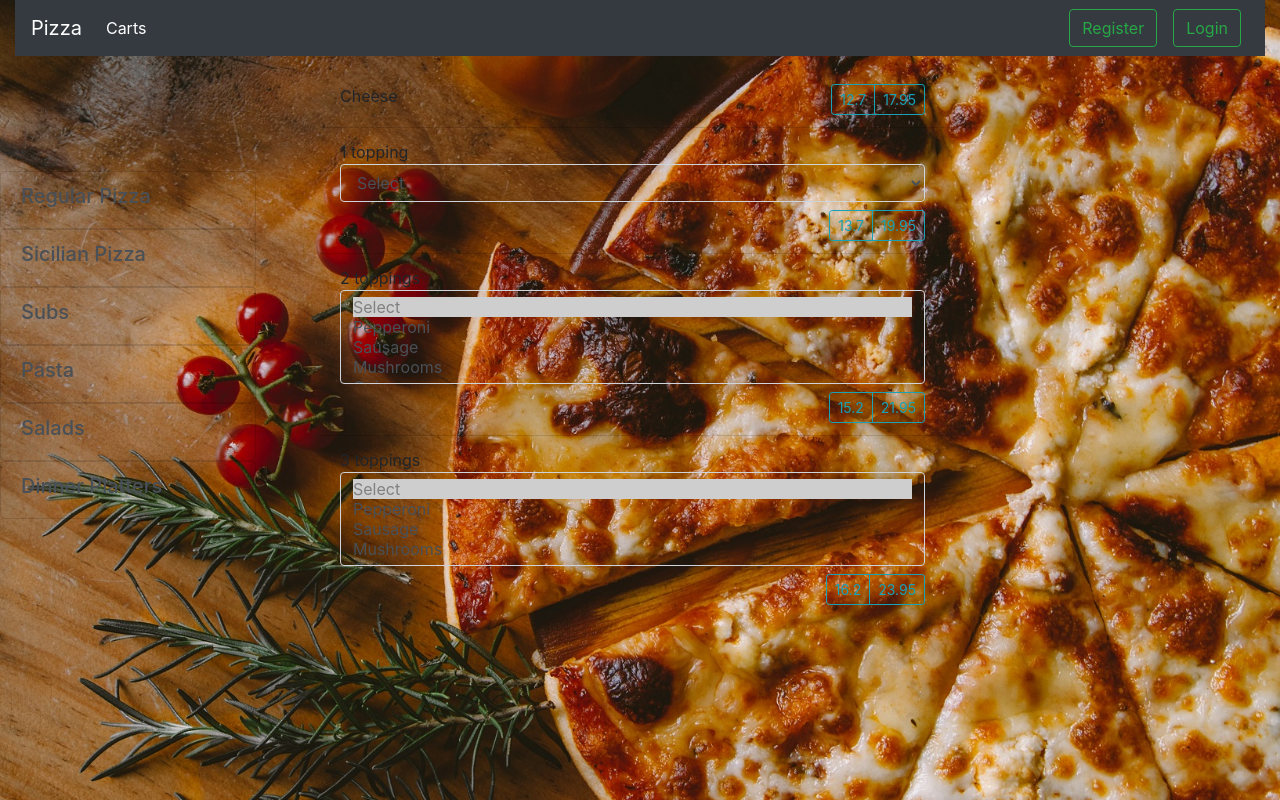
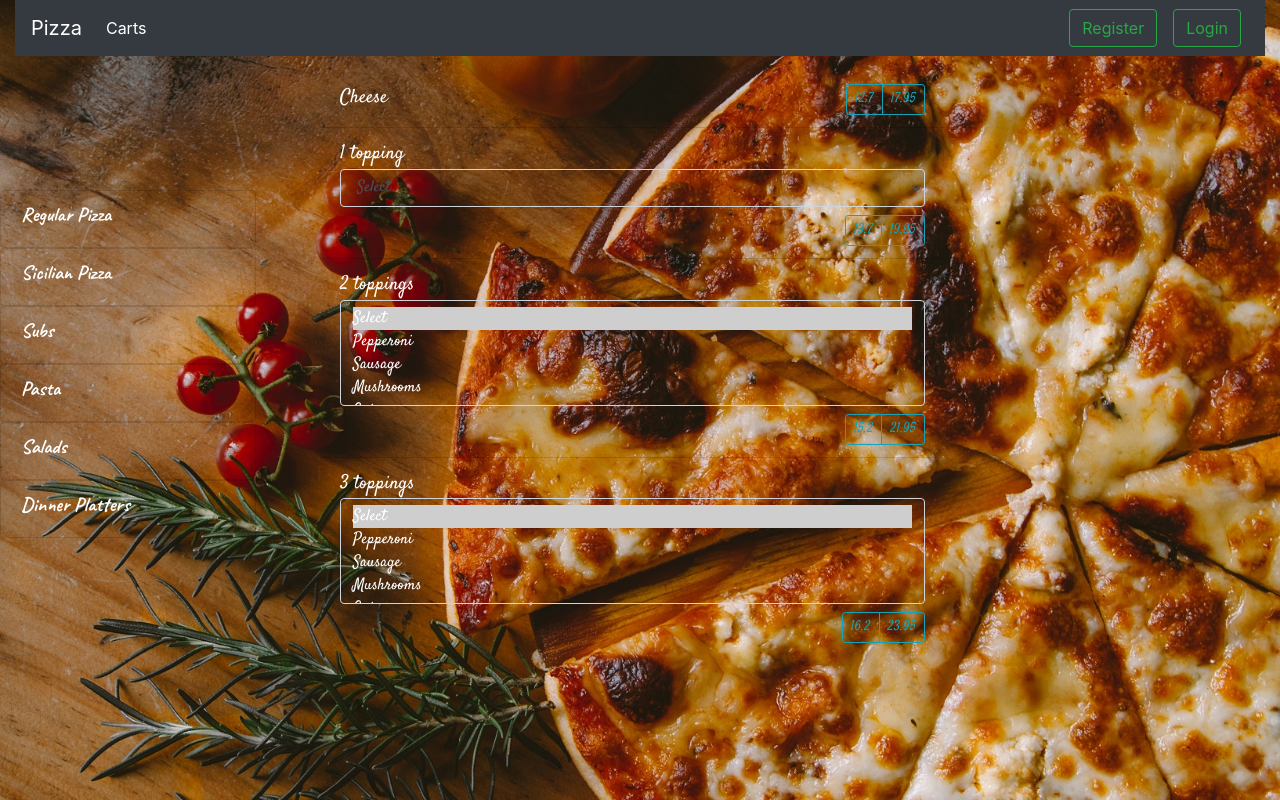
Before and after one commit to MotazBellah/pizza, a Django app: page /1/menus in a window 1280 px wide. Run offline with Django 3.2, Linux system fonts and the light colour scheme; data comes from the database, SQL or seed files in the repository; some libraries are stand-ins or nearby versions.

Commit message:
Change the font using goole fonts

```diff
--- a/restaurant/pizza/static/app.css
+++ b/restaurant/pizza/static/app.css
@@ -8,6 +8,7 @@ body {
   background: url(pizza3.jpg) no-repeat center center fixed;
   background-size: cover;
   height: 100%;
+  color: white;
 
 }
 
@@ -15,6 +16,7 @@ body {
     margin: 0;
     padding: 0;
     box-sizing: border-box;
+    color: white;
 }
 
 .food {
@@ -33,6 +35,8 @@ body {
     float: right;
     width: 50%;
     background-color: transparent;
+    font-family: 'Satisfy', cursive;
+    font-size: 1.2em;
 }
 
 .left-side {
@@ -40,6 +44,8 @@ body {
     width: 20%;
     margin-right: 5%;
     background-color: transparent;
+    font-family: 'Caveat', cursive;
+    font-size: large;
 }
 
 ul, li {
--- a/restaurant/pizza/templates/pizza/layout.html
+++ b/restaurant/pizza/templates/pizza/layout.html
@@ -9,6 +9,8 @@
 
     <!-- Bootstrap CSS -->
     <link rel="stylesheet" href="https://stackpath.bootstrapcdn.com/bootstrap/4.4.1/css/bootstrap.min.css" integrity="sha384-Vkoo8x4CGsO3+Hhxv8T/Q5PaXtkKtu6ug5TOeNV6gBiFeWPGFN9MuhOf23Q9Ifjh" crossorigin="anonymous">
+
+    <link href="https://fonts.googleapis.com/css2?family=Caveat:wght@700&family=Satisfy&display=swap" rel="stylesheet">
 
     <title>{% block title %}{% endblock %}</title>
   </head>
```
